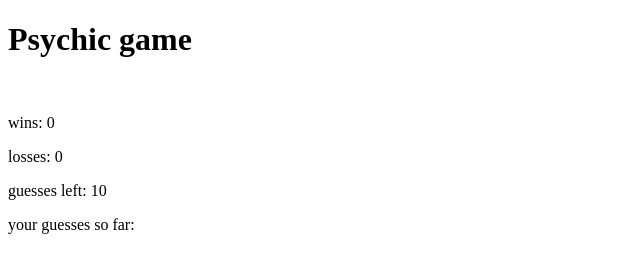
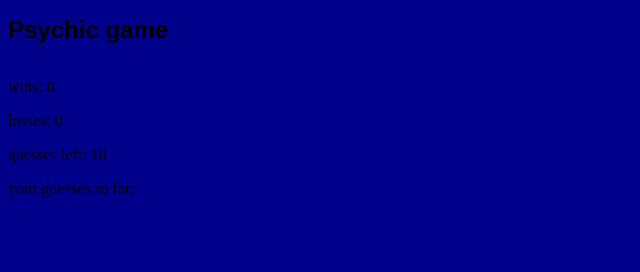
Before and after one commit to goksuakguc/Psychic-Game, a plain HTML site: page index.html in a window 1280 px wide. Shown: the whole page, without its empty margins (0-640 px from the left). Drawn offline with Linux system fonts and the light colour scheme.

Commit message:
modified psychic game

```diff
--- a/assets/css/style.css
+++ b/assets/css/style.css
@@ -0,0 +1,3 @@
+h1 {
+
+}
--- a/index.html
+++ b/index.html
@@ -13,8 +13,8 @@
         <link rel="stylesheet" href="./assets/css/style.css">
 
     </head>
-    <body>
-           <h1>
+    <body style="background-color: darkblue">
+           <h1 style="font-size: 24px; font-family: Arial, Helvetica, sans-serif;margin-bottom: 0px">
                Psychic game
            </h1>
 
```
